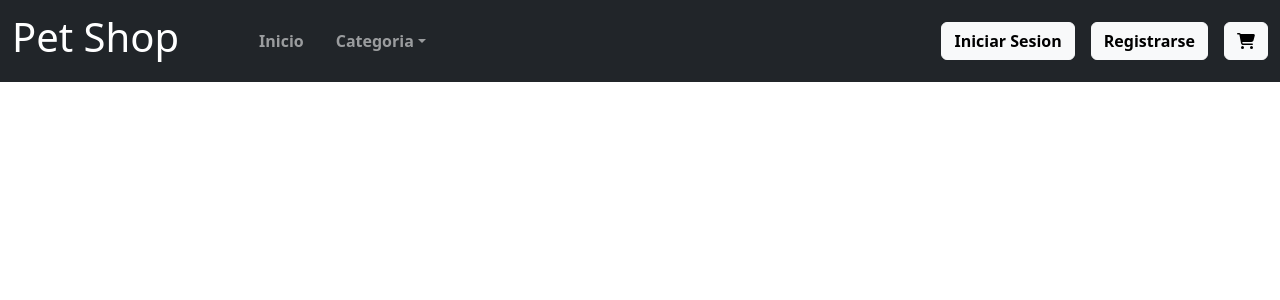
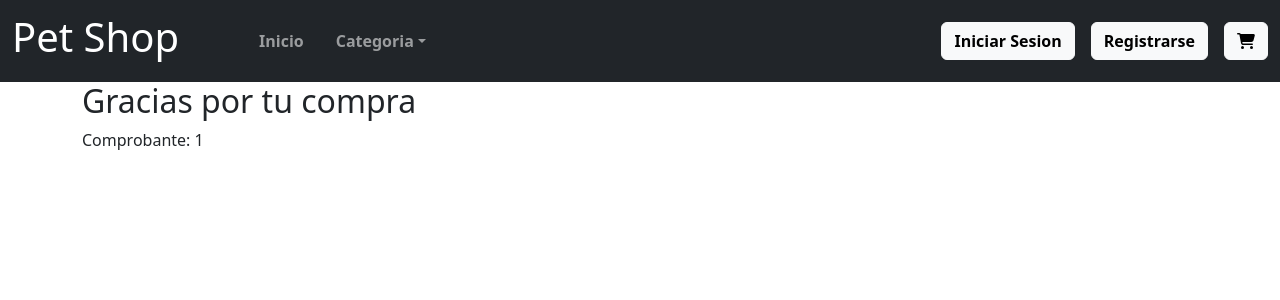
Before and after one commit to JulianMont/shopPet, a React (Vite) app: page /order-sucess/1 in a window 1280 px wide. Shown: the top 300 px of the page. Built offline with nearby package versions, Linux system fonts and the light colour scheme.

Commit message:
Creacion de OrderConfirm,Mostrar error cuando no encuentra un producto y generacion del README

```diff
--- a/src/App.jsx
+++ b/src/App.jsx
@@ -8,6 +8,7 @@ import FormRegister from "./components/FormRegister/FormRegister"
 import { CartContextProvider } from "./context/cartContext"
 import { UserContextProvider } from "./context/userContext"
 import CartView from "./components/CartView/CartView"
+import OrderConfirm from "./components/OrderConfirm/OrderConfirm"
 
 function App() {
 
@@ -24,27 +25,13 @@ function App() {
                         <Route path="/login" element={<FormLogin />}/>
                         <Route path="/register" element={<FormRegister />}/>
                         <Route path="/cart" element={<CartView />} />
-                        <Route path="/order-sucess/:orderid" element={<></>} />
+                        <Route path="/order-sucess/:orderid" element={<OrderConfirm />} />
                         <Route path="*" element={<h1>Error 404</h1>} />
                     </Routes>
                 </BrowserRouter>
             </UserContextProvider>
       </CartContextProvider>
 
-
-
-        // Generar un context error para manejar los errores por si no encuentra/existe el producto -> ultimo Afterclass 1.08.28
-
-
-        // Agregar un alert(toastify/sweetAlert) mostrando el id de la compra generada
-        // Redireccion al realizar la compra, useNavigate de React Router
-        // checkear que no este vacio con el try catch
-
-        // useParams para recuperar la id del :orderid del order sucess
-
-
-
-
     )
 }
 
--- a/src/components/Header/Header.jsx
+++ b/src/components/Header/Header.jsx
@@ -13,7 +13,7 @@ export default function Header() {
 		window.scroll(0,0)
 	}, [location])
 
-	const { user } = useContext(userContext)
+	const { user ,logOut} = useContext(userContext)
 
 
 	return (
@@ -97,7 +97,7 @@ export default function Header() {
 											</a>
 											<ul className='dropdown-menu ' data-bs-theme='dark'>
 												<li className='text-center'>
-													<Button className='btn btn-danger'>
+													<Button onClick={logOut} className='btn btn-danger'>
 														Desconectarse
 													</Button>
 												</li>
--- a/src/components/ItemDetailContainer/ItemDetailContainer.jsx
+++ b/src/components/ItemDetailContainer/ItemDetailContainer.jsx
@@ -7,19 +7,6 @@ import { getItemData } from '../../services/firebase'
 import { ToastContainer, toast } from 'react-toastify'
 import 'react-toastify/dist/ReactToastify.css'
 
-
-// function getItemData(id) {
-// 	return new Promise((resolve,reject) => {
-// 		setTimeout(() => {
-// 			const itemABuscar = productos.find(item => item.id === parseInt(id))
-
-// 			itemABuscar
-// 				? resolve(itemABuscar)
-// 				: reject(new Error("Error: El producto no existe"))
-
-// 		}, 500)
-// 	})
-// }
 
 export default function ItemDetailContainer() {
 
@@ -33,6 +20,7 @@ export default function ItemDetailContainer() {
 
 
 	useEffect(() => {
+		setError(null)
 		getItemData(id)
 			.then(resProducto => {
 				setProducto(resProducto)
@@ -57,11 +45,6 @@ export default function ItemDetailContainer() {
 		})
 	}
 
-
-	if (Object.keys(producto).length === 0) {
-		return <Loading />
-	}
-
 	if (error) {
 		return (
 			<div className="container">
@@ -71,6 +54,10 @@ export default function ItemDetailContainer() {
 				</div>
 			</div>
 		)
+	}
+
+	if (Object.keys(producto).length === 0) {
+		return <Loading />
 	}
 
 	return (
--- /dev/null
+++ b/src/components/OrderConfirm/OrderConfirm.jsx
@@ -0,0 +1,19 @@
+import { useParams } from "react-router"
+
+
+function OrderConfirm() {
+
+  const { orderid } = useParams()
+
+  return (
+    <div className="container">
+      <div className="row">
+        <h2>Gracias por tu compra </h2>
+        <p>Comprobante: {orderid}</p>
+      </div>
+    </div>
+
+  )
+}
+
+export default OrderConfirm
--- a/src/context/userContext.jsx
+++ b/src/context/userContext.jsx
@@ -34,10 +34,12 @@ export function UserContextProvider({ children }) {
     }
   }
 
-
+  async function logOut() {
+    setUser({})
+  }
 
   return (
-    <userContext.Provider value={{user,setUser,createUser,logInUser}}>
+    <userContext.Provider value={{user,setUser,createUser,logInUser,logOut}}>
       {children}
     </userContext.Provider>
   )
--- a/src/services/firebase.js
+++ b/src/services/firebase.js
@@ -45,10 +45,12 @@ export async function getItemData(idUrl) {
   const docRef = doc(db, "productos", idUrl)
   const docSnapshot = await getDoc(docRef)
 
-  return { id: docSnapshot.id ,...docSnapshot.data()}
+  if (docSnapshot.data()) {
+    return { id: docSnapshot.id ,...docSnapshot.data()}
+  } else {
+    throw new Error(`No existe el producto ${idUrl}`)
+  }
 
-
-  // tirar error aca
 }
 
 // ------------
```
Also changed, not shown: 1 other file (tests, documents, lock files or other folders).
